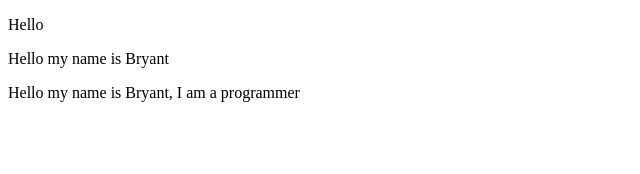
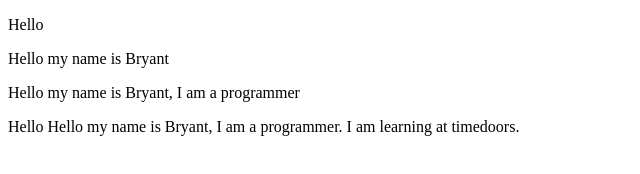
Before and after one commit to Buraito-stack/bryant_tugas_vercel, a plain HTML site: page index.html in a window 1280 px wide. Shown: the whole page, without its empty margins (0-640 px from the left). Drawn offline with Linux system fonts and the light colour scheme.

Commit message:
Hello Hello my name is Bryant, I am a programmer. I am learning at timedoors.

```diff
--- a/index.html
+++ b/index.html
@@ -5,6 +5,7 @@
             <p>Hello</p>
             <p>Hello my name is Bryant</p>
             <p>Hello my name is Bryant, I am a programmer</p>
+            <p>Hello Hello my name is Bryant, I am a programmer. I am learning at timedoors.</p>
 
         </body>
     </head>
```
